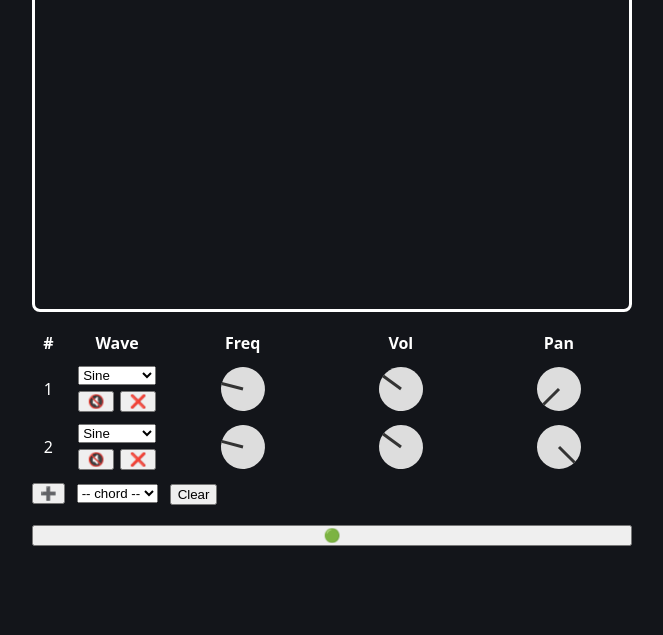
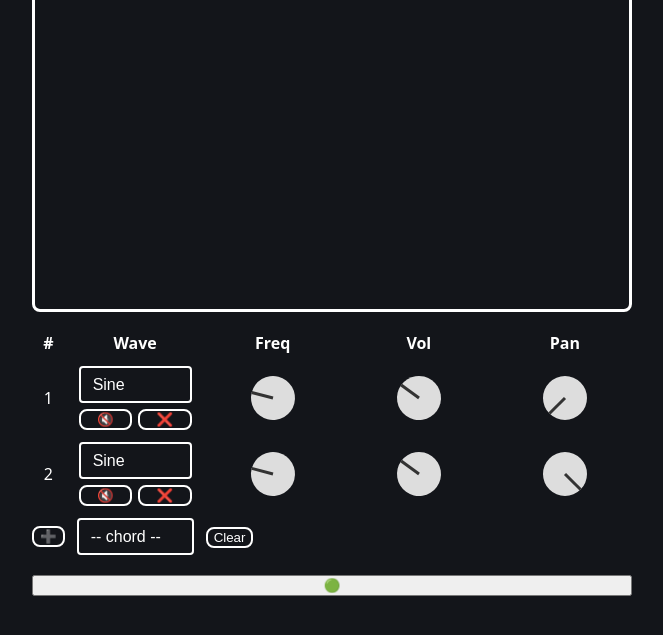
Before and after one commit to nicodes/tonesplit, an Astro site: page / in a window 1280 px wide. Shown: the part 147-782 px from the top of the page, without its empty margins (308-971 px from the left). Built offline with nearby package versions, Linux system fonts and the light colour scheme; Astro itself is replaced by a stand-in of ours.

Commit message:
style select input

```diff
--- a/src/components/audioInterface/audioInterface.module.scss
+++ b/src/components/audioInterface/audioInterface.module.scss
@@ -20,6 +20,59 @@
   & > :last-child {
     grid-column: span 2;
     width: 100%;
+  }
+
+  button {
+    background-color: transparent;
+    border: 2px solid white;
+    border-radius: 8px;
+    color: white;
+  }
+
+  select {
+    background-color: transparent;
+    color: white;
+    border: 2px solid white;
+    border-radius: 4px;
+    padding: 8px 12px;
+    font-size: 16px;
+    appearance: none; /* Remove default arrow */
+    -webkit-appearance: none; /* Remove default arrow in Safari */
+    -moz-appearance: none; /* Remove default arrow in Firefox */
+    cursor: pointer;
+    outline: none;
+    position: relative;
+    padding-right: 30px; /* Add space for the triangle */
+  }
+
+  /* Create the white triangle */
+  select::after {
+    content: "";
+    position: absolute;
+    top: 50%;
+    right: 10px;
+    transform: translateY(-50%);
+    width: 0;
+    height: 0;
+    border-left: 6px solid transparent;
+    border-right: 6px solid transparent;
+    border-top: 6px solid white;
+    pointer-events: none;
+  }
+
+  select:hover {
+    border-color: #ccc;
+  }
+
+  /* Red glow effect on focus */
+  select:focus {
+    border-color: red;
+    box-shadow: 0 0 8px rgba(255, 0, 0, 0.8); /* Red glow effect */
+  }
+
+  select option {
+    background-color: #333; /* Dark background for the dropdown */
+    color: white;
   }
 }
 
```
